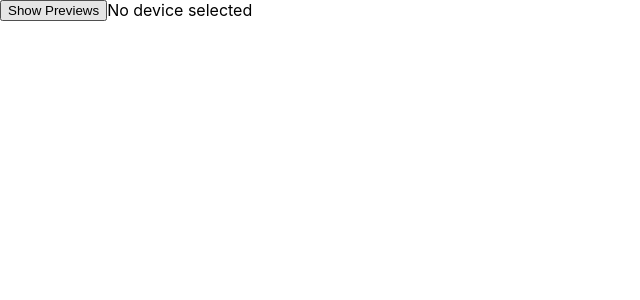
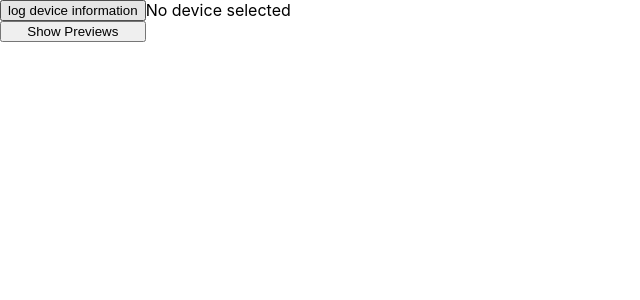
Before and after one commit to signed/device-demonstrator, a React (Create React App) app: page / in a window 1280 px wide. Shown: the top 300 px of the page, without its empty margins (0-640 px from the left). Built offline with nearby package versions, Linux system fonts and the light colour scheme.

Commit message:
add button to dump device information to console

```diff
--- a/src/devices/camera/CameraDemonstrator.tsx
+++ b/src/devices/camera/CameraDemonstrator.tsx
@@ -28,15 +28,29 @@ export const fetchDevices = (recordingDirector: RecordingDirector) => {
     );
 };
 
+const logDeviceInformation = () => {
+    navigator.mediaDevices.enumerateDevices().then(devices => {
+        console.log(`there are ${devices.length} devices`);
+        const devicesString = devices.map(device => `${device.kind} ${device.label} (${device.groupId}:${device.deviceId})`).join('\n');
+        console.log(devicesString);
+    }).catch((e) => console.log(e));
+};
 
 export const CameraDemonstrator: React.FC<CameraDemonstratorProps> = (props) => {
     const style: CSSProperties = {
         display: 'flex'
     };
+    const sidebarStyle: CSSProperties = {
+        display: 'flex',
+        flexDirection: 'column'
+    }
     return (
         <>
             <div style={style}>
-                <CameraPicker recordingDirector={props.recordingDirector}/>
+                <div style={sidebarStyle}>
+                    <button onClick={logDeviceInformation}>log device information</button>
+                    <CameraPicker recordingDirector={props.recordingDirector}/>
+                </div>
                 <BigScreen recordingDirector={props.recordingDirector}/>
             </div>
             <Hide hide={true}>
@@ -54,5 +68,5 @@ export const setupCameraDemonstrator: () => React.FC = () => {
     navigator.mediaDevices.addEventListener('devicechange', updateDevices);
     return () => {
         return <CameraDemonstrator recordingDirector={recordingDirector}/>;
-    }
+    };
 };
```
